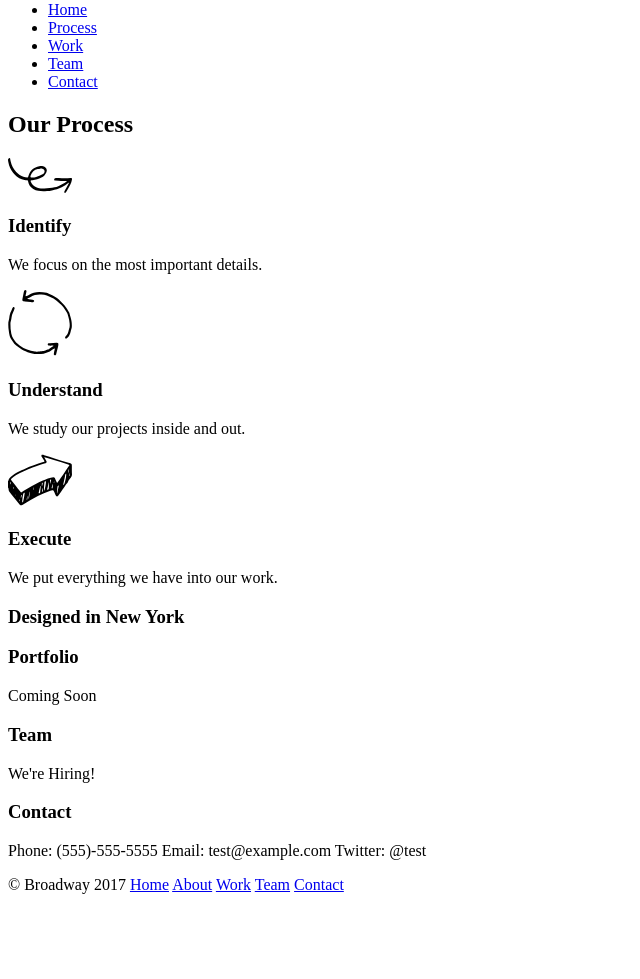
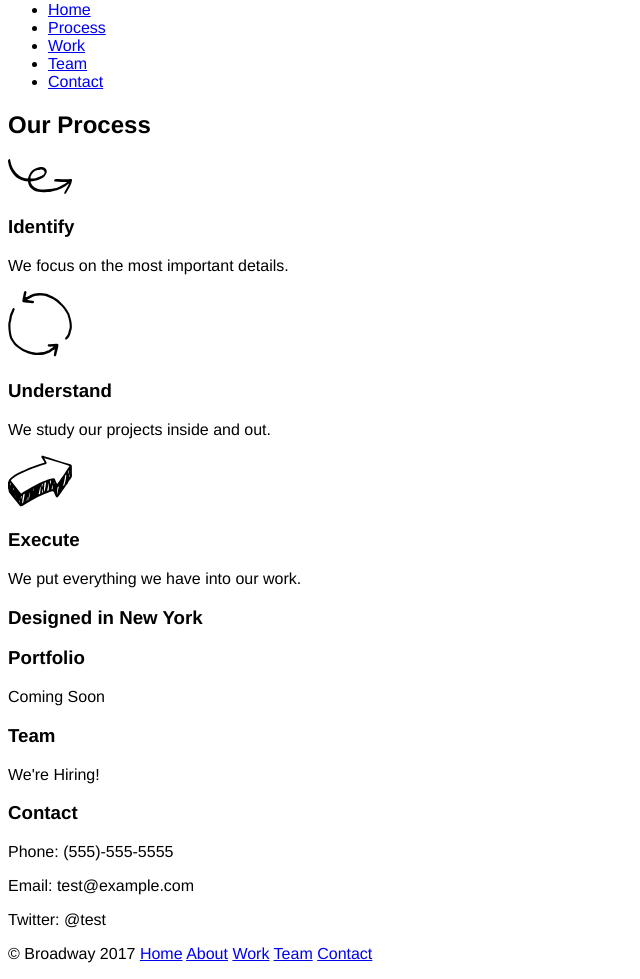
Before and after one commit to jen4lou/broadway, a plain HTML site: page index.html in a window 1280 px wide. Shown: the part 79-1058 px from the top of the page, without its empty margins (0-640 px from the left). Before the commit the page ends 989 px from the top, so only its background shows below. Drawn offline with Linux system fonts and the light colour scheme.

Commit message:
contact fix and css start

```diff
--- a/index.html
+++ b/index.html
@@ -1,7 +1,7 @@
 <!DOCTYPE html>
 <html>
   <head>
-    <list href="resources/css/stylesheet.css" type="text/css" rel="stylesheet">
+    <link href="resources/css/stylesheet.css" type="text/css" rel="stylesheet">
     <title>Broadway Design</title>
   </head>
 
@@ -52,10 +52,10 @@
       <h3 id="team">Team</h3>
       <p>We're Hiring!</p>
       <h3 id="contact">Contact</h3>
-      <p>Phone: (555)-555-5555
-        Email: test@example.com
-        Twitter: @test
-      </p>
+      <p>Phone: (555)-555-5555</p>
+      <p>Email: test@example.com</p>
+      <p>Twitter: @test</p>
+
     </section>
 
     <footer>
--- a/resources/css/stylesheet.css
+++ b/resources/css/stylesheet.css
@@ -0,0 +1,4 @@
+
+body {
+  font-family: Helvetica;
+}
```
